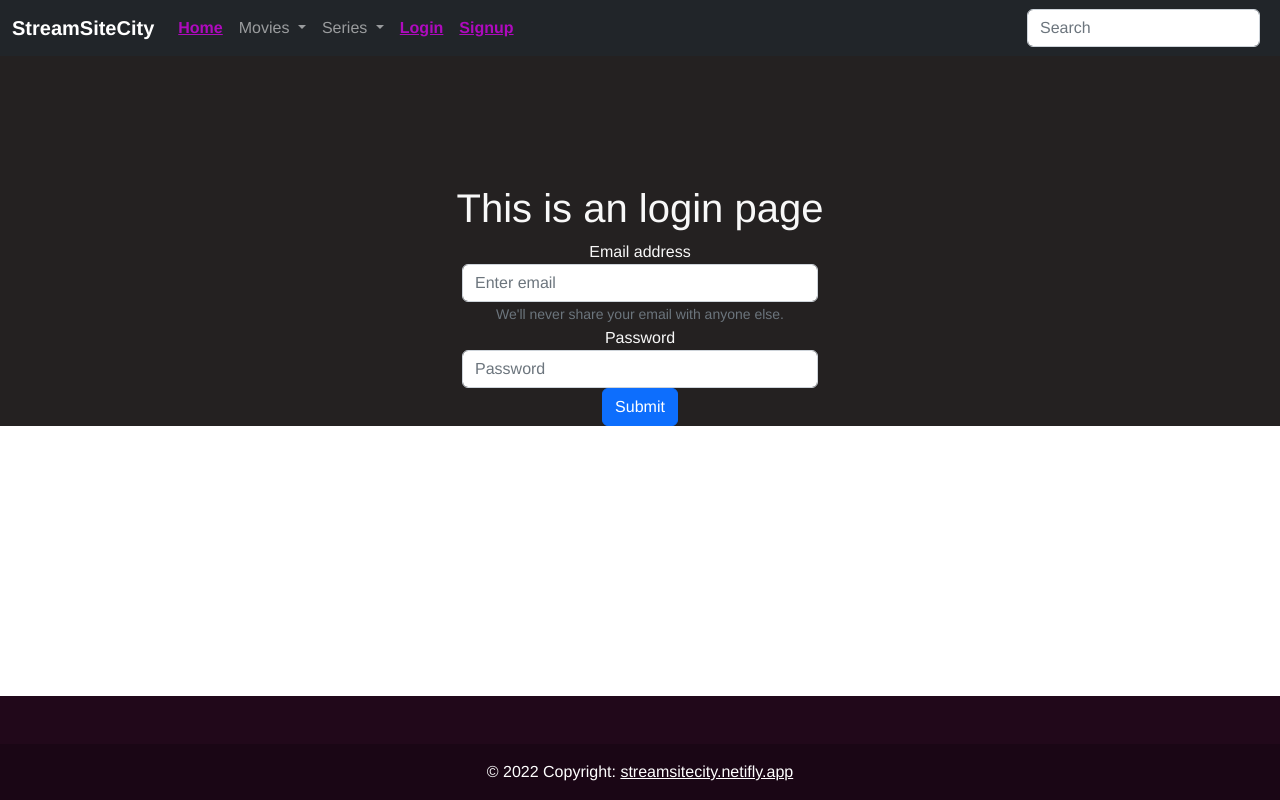
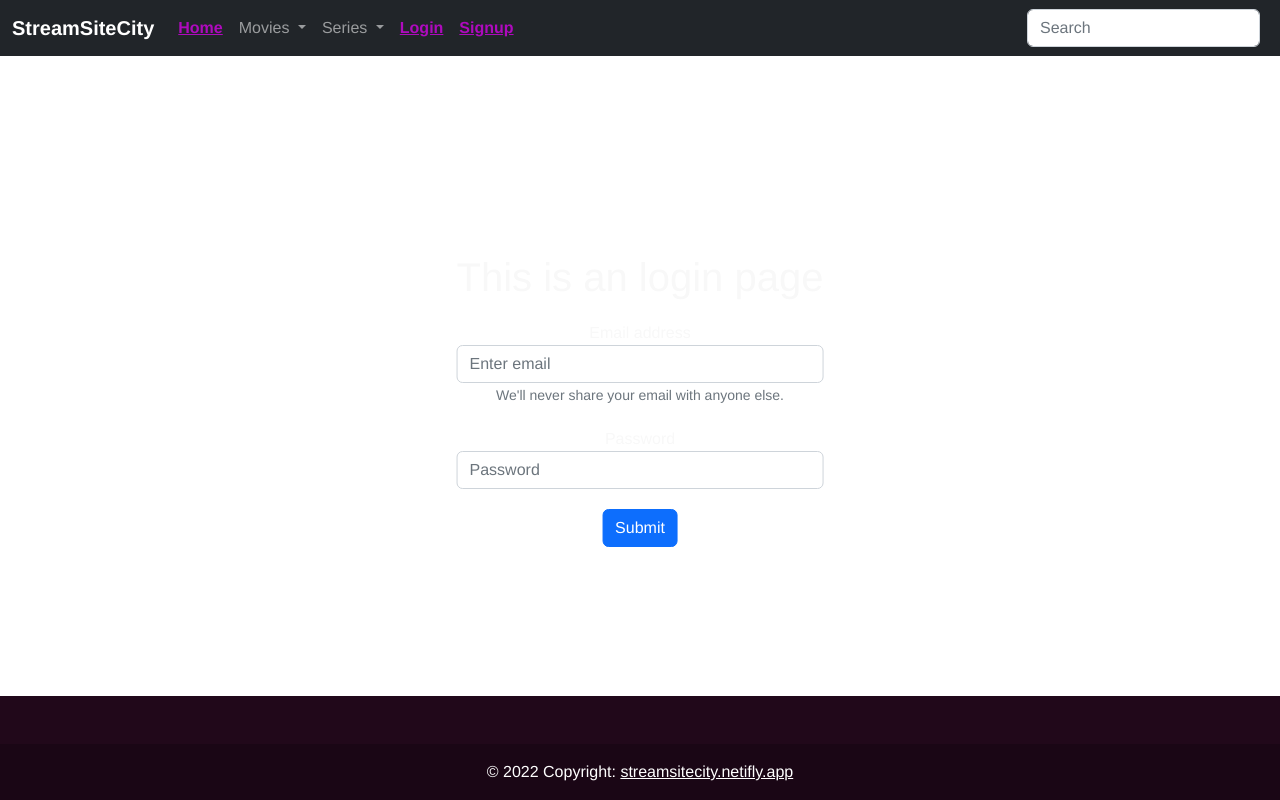
Before and after one commit to AndyLufic/streamsitecity, a Vue app: page /login in a window 1280 px wide. Built offline with nearby package versions, Linux system fonts and the light colour scheme.

Commit message:
test da vidim da li sad radi

```diff
--- a/src/views/LogIn.vue
+++ b/src/views/LogIn.vue
@@ -1,12 +1,14 @@
 <template>
   <div class="logindiv">
   <div class="about">
-  <h1>This is an login page</h1>
+
   <div class="container">
   <div class="row">
   <div class="col-sm"></div>
   <div class="col-sm">
-  <form>
+
+  <form class="position-absolute top-50 start-50 translate-middle">
+  <h1>This is an login page</h1>
   <div class="form-group">
   <label for="exampleInputEmail1">Email address</label>
   <input type="email" class="form-control"
@@ -30,11 +32,10 @@
   </div>
 </div>
  </template>
- <style>
-.logindiv{
-  margin-top: 10%;
 
-};
-
-
- </style>
+ <style scoped>
+   .form-group{
+    margin-top: 20px;
+    margin-bottom: 20px;
+   }
+  </style>
```
Also changed, not shown: 1 other file (tests, documents, lock files or other folders).
